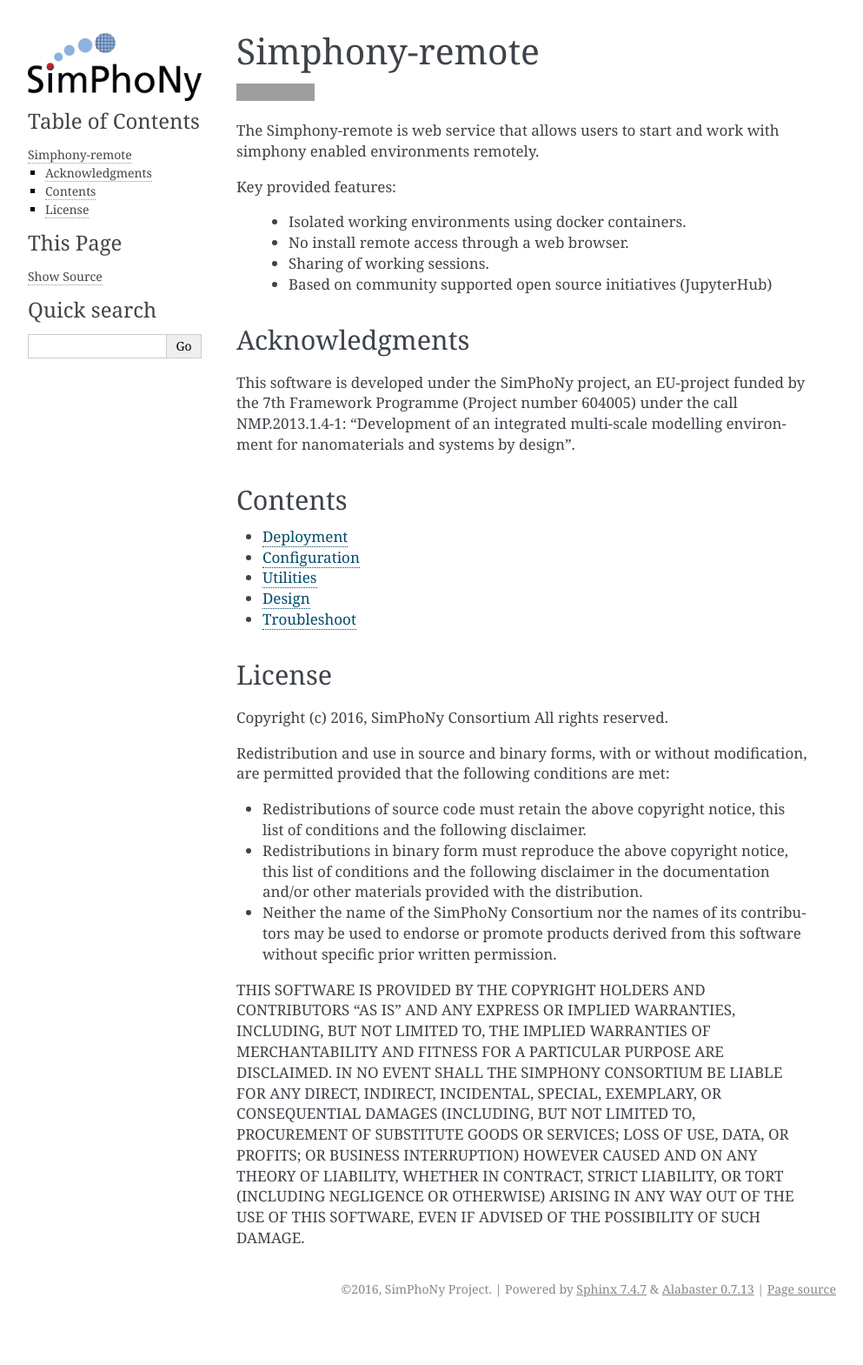
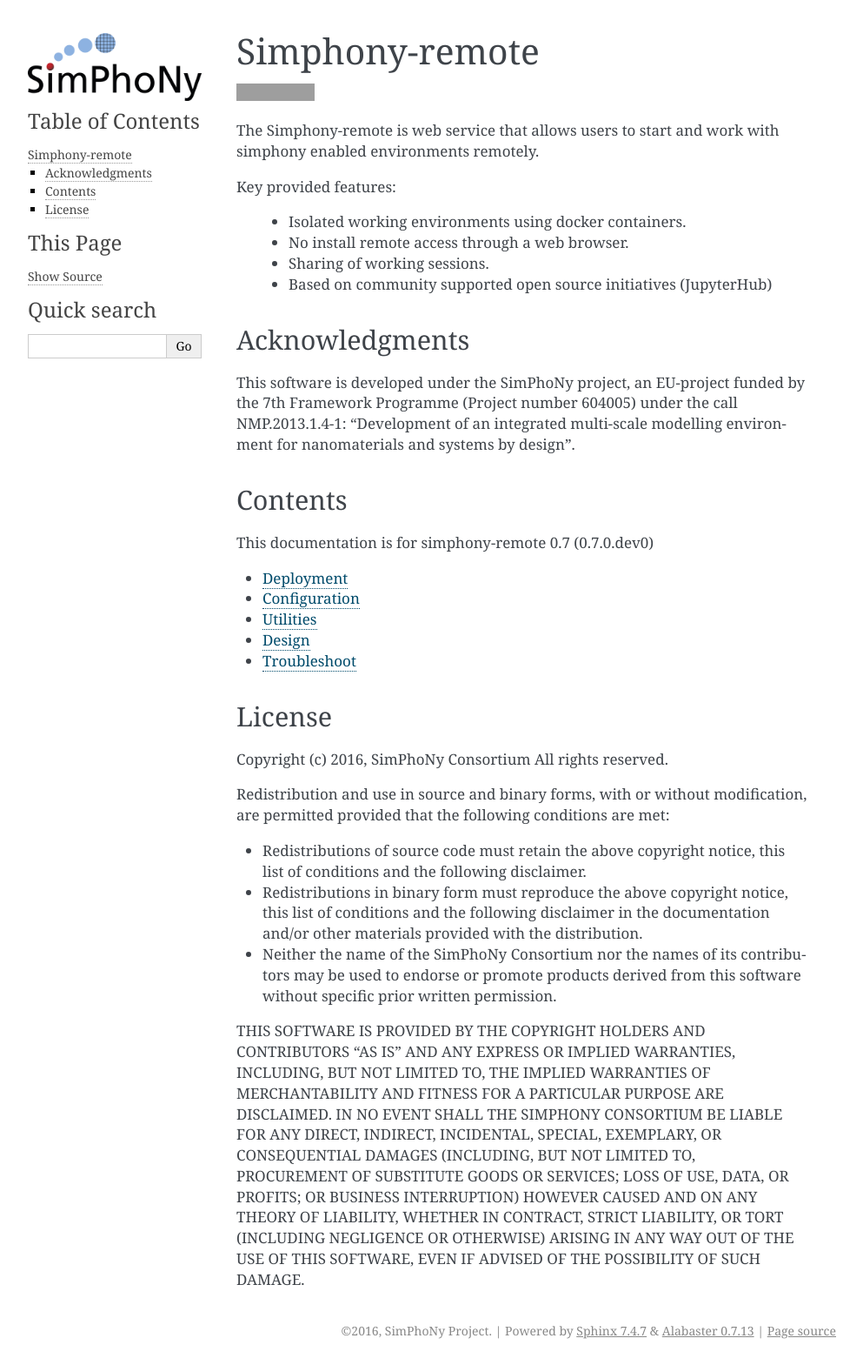
Before and after one commit to simphony/simphony-remote, a Sphinx documentation site: the page built from doc/source/index.rst, in a window 1280 px wide. Shown: the whole page at 87% size, without its empty margins (148-1141 px from the left). Built offline with Sphinx 7.4.7, drawn with Linux system fonts in a browser that asks for light colours; pages that are not in the unit, such as notebooks, are missing from menus; before the commit the page ends 1521 px from its top, so only the background shows below that; grey boxes are pictures that could not be loaded.

Commit message:
Added canary to check for behavior

```diff
--- a/doc/source/index.rst
+++ b/doc/source/index.rst
@@ -3,6 +3,8 @@
 
 Contents
 --------
+
+This documentation is for simphony-remote |version| (|release|)
 
 .. toctree::
    :maxdepth: 1
```
